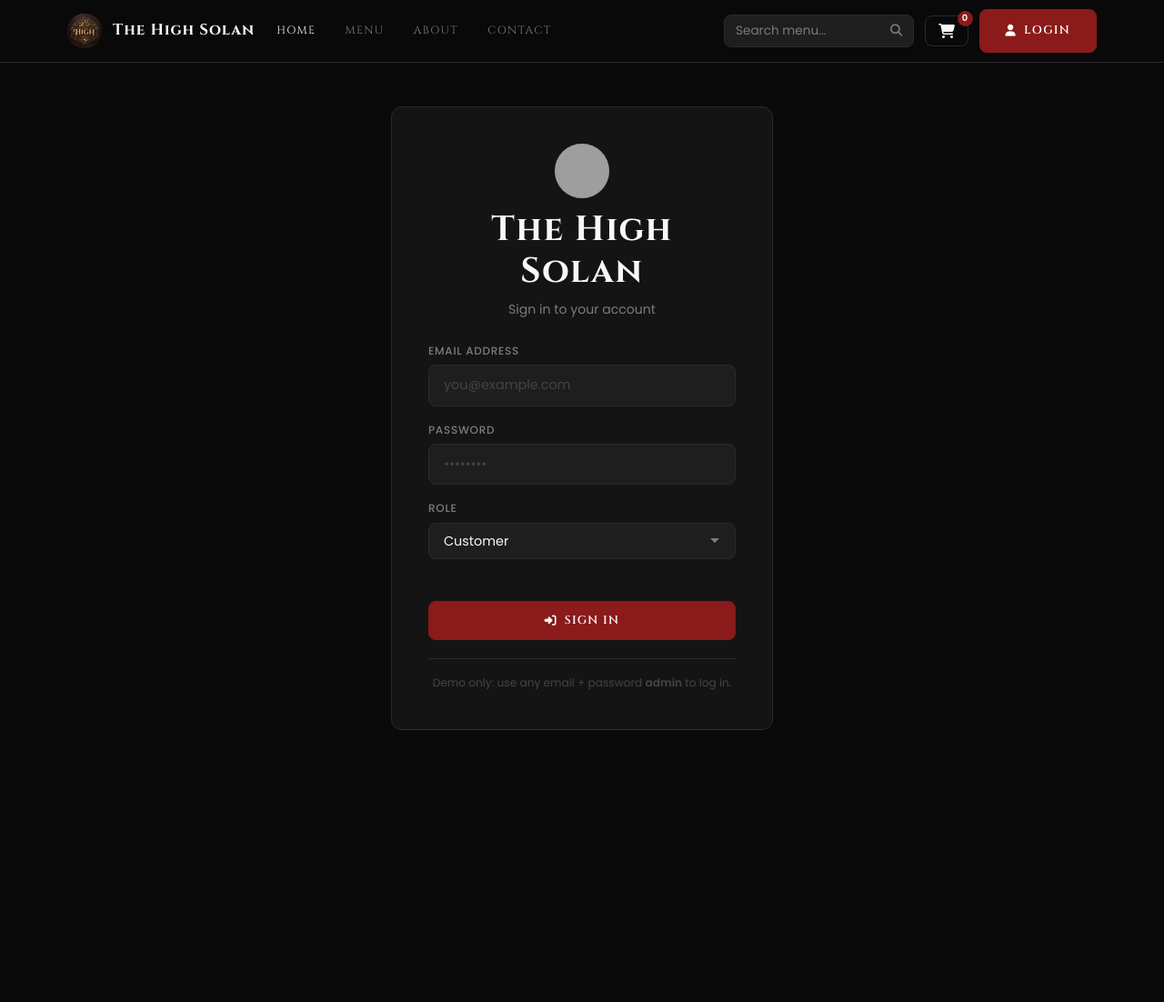
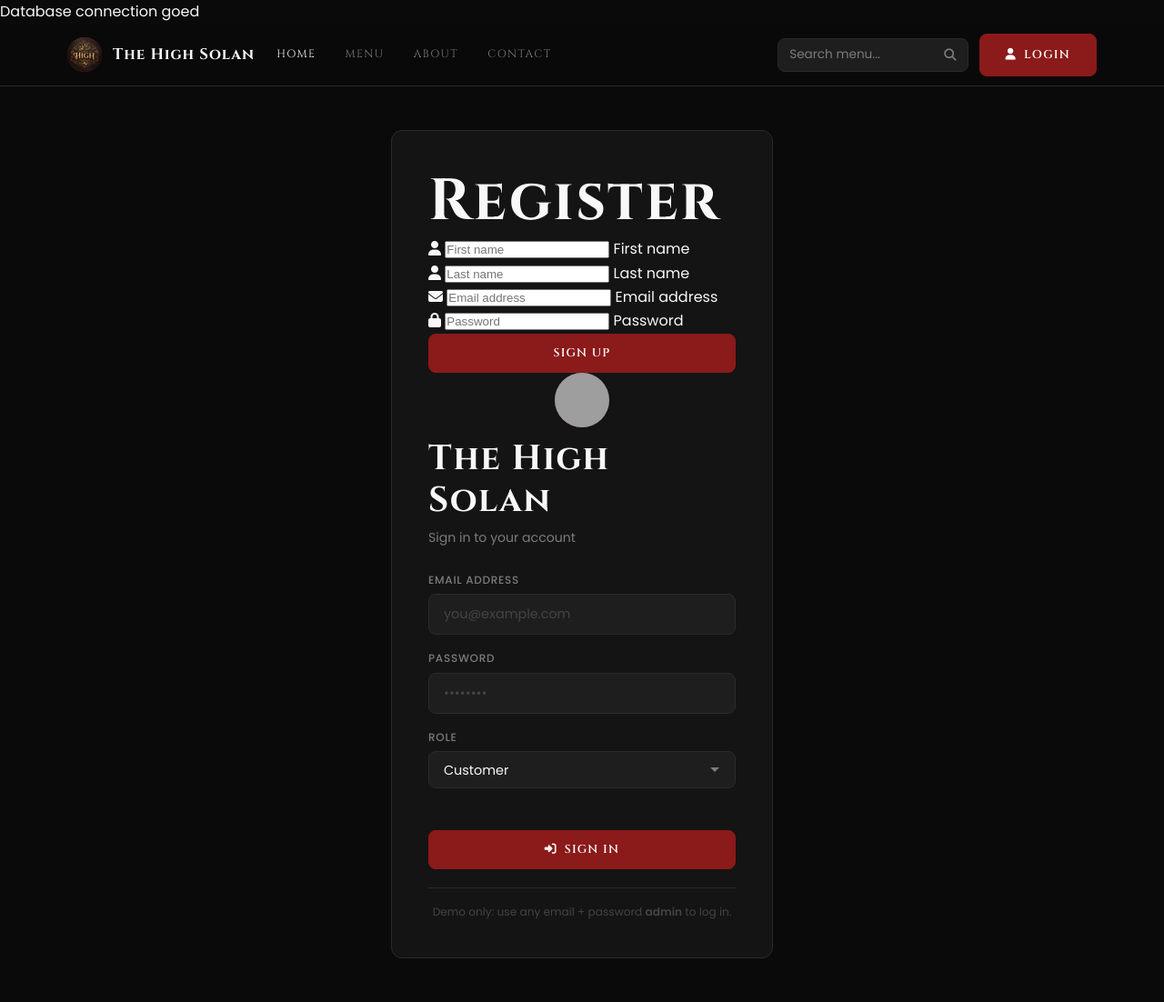
Before and after one commit to jamiedegans/website-The-High, a PHP site: page /login.php in a window 1280 px wide. Shown: the whole page at 91% size. Before the commit the page ends 803 px from the top, so only its background shows below. Run offline with PHP 8.4, Linux system fonts and the light colour scheme; grey boxes are pictures that could not be loaded.

Commit message:
Add search form, auth, logout &
Move search UI into a form (header + costums/searchbar.php) and add basic server-side search (GET -> menu.php). Clean up menu.php by removing debug output and the large inline search bar. Comment out legacy JS menu card/allergen/search functions. Add basic auth handling in login.php (registration + login flow) and include database.php; add logout.php to destroy session and redirect. Replace opdrachten.php content with a web-component button playground demo. Note: several new handlers contain mixed DB APIs, insecure hashing (md5), and some typos/unfinished logic that should be fixed in follow-up commits. and classes needed to be added for styling and more testing

```diff
--- a/costums/header.php
+++ b/costums/header.php
@@ -11,15 +11,20 @@
             <a href="contact.php" class="nav-link">Contact</a>
         </nav>
         <div class="header-actions">
-            <div class="search-bar">
-                <input type="text" placeholder="Search menu..."
-                    onkeydown="if(event.key==='Enter') window.location='menu.php?q='+this.value" />
-                <button class="search-btn"><i class="fa fa-search"></i></button>
-            </div>
-            <a href="cart.php" class="cart-btn">
+            <form name="searchBar" action="menu.php" method="get">
+                <div class="search-bar">
+                    <input class="form-input" name="zoekopdracht" type="text" placeholder="Search menu..." />
+                    <button class="search-btn" type="submit" name="submit" value="Search">
+                        <i class="fa fa-search"></i>
+                    </button>
+                </div>
+            </form>
+
+            <!-- <a href="cart.php" class="cart-btn">
                 <i class="fa fa-shopping-cart"></i>
                 <span class="cart-count" id="cart-badge">0</span>
-            </a>
+            </a> -->
+
             <a href="login.php" class="btn btn-primary">
                 <i class="fa fa-user"></i> Login
             </a>
--- a/javascript/javascript.js
+++ b/javascript/javascript.js
@@ -100,69 +100,69 @@ function logoutUser() {
    BUILD MENU CARD — returns HTML string
    Reused on index.html (featured) and menu.html (full grid)
 ---------------------------------------------------------- */
-function buildMenuCard(item) {
-    /* Build allergen tag HTML */
-    let allergenTags = '';
-    item.allergens.forEach(function (a) {
-        allergenTags += '<span class="allergen-tag">' + a + '</span>';
-    });
+// function buildMenuCard(item) {
+//     /* Build allergen tag HTML */
+//     let allergenTags = '';
+//     item.allergens.forEach(function (a) {
+//         allergenTags += '<span class="allergen-tag">' + a + '</span>';
+//     });
 
-    return `
-    <div class="menu-card">
+//     return `
+//     <div class="menu-card">
 
-      <div class="card-img-wrap">
-        <img src="${item.image}" alt="${item.name}" />
-        <span class="card-badge">${item.category}</span>
-      </div>
+//       <div class="card-img-wrap">
+//         <img src="${item.image}" alt="${item.name}" />
+//         <span class="card-badge">${item.category}</span>
+//       </div>
 
-      <div class="card-body">
-        <h3 class="card-title">${item.name}</h3>
-        <p class="card-desc">${item.description}</p>
-        <p class="card-price">€ ${item.price.toFixed(2)}</p>
+//       <div class="card-body">
+//         <h3 class="card-title">${item.name}</h3>
+//         <p class="card-desc">${item.description}</p>
+//         <p class="card-price">€ ${item.price.toFixed(2)}</p>
 
-        <!-- Toggle button — shows ingredients & allergens -->
-        <button class="btn-allergen" onclick="toggleAllergens(${item.id})">
-          <i class="fa fa-info-circle"></i> Ingredients & Allergens
-        </button>
+//         <!-- Toggle button — shows ingredients & allergens -->
+//         <button class="btn-allergen" onclick="toggleAllergens(${item.id})">
+//           <i class="fa fa-info-circle"></i> Ingredients & Allergens
+//         </button>
 
-        <!-- Allergen panel — hidden by default, opens on click -->
-        <div class="allergen-panel" id="allergen-${item.id}">
-          <p><strong>Ingredients:</strong> ${item.ingredients.join(', ')}</p>
-          <p><strong>Allergens:</strong></p>
-          <div class="allergen-tags">${allergenTags}</div>
-        </div>
+//         <!-- Allergen panel — hidden by default, opens on click -->
+//         <div class="allergen-panel" id="allergen-${item.id}">
+//           <p><strong>Ingredients:</strong> ${item.ingredients.join(', ')}</p>
+//           <p><strong>Allergens:</strong></p>
+//           <div class="allergen-tags">${allergenTags}</div>
+//         </div>
 
-        <button class="btn btn-primary btn-sm" onclick="addToCart(${item.id})">
-          <i class="fa fa-plus"></i> Add to Cart
-        </button>
-      </div>
+//         <button class="btn btn-primary btn-sm" onclick="addToCart(${item.id})">
+//           <i class="fa fa-plus"></i> Add to Cart
+//         </button>
+//       </div>
 
-    </div>
-  `;
-}
+//     </div>
+//   `;
+// }
 
-/* Toggle allergen panel open/closed */
-function toggleAllergens(itemId) {
-    const panel = document.getElementById('allergen-' + itemId);
-    if (panel) panel.classList.toggle('open');
-}
+// /* Toggle allergen panel open/closed */
+// function toggleAllergens(itemId) {
+//     const panel = document.getElementById('allergen-' + itemId);
+//     if (panel) panel.classList.toggle('open');
+// }
 
 
-/* ----------------------------------------------------------
-   SEARCH — filter menu items by name, description or ingredients
----------------------------------------------------------- */
-function searchMenu(query) {
-    const q = query.trim().toLowerCase();
-    if (q === '') return menuItems;
+// /* ----------------------------------------------------------
+//    SEARCH — filter menu items by name, description or ingredients
+// ---------------------------------------------------------- */
+// function searchMenu(query) {
+//     const q = query.trim().toLowerCase();
+//     if (q === '') return menuItems;
 
-    return menuItems.filter(function (item) {
-        return (
-            item.name.toLowerCase().includes(q) ||
-            item.description.toLowerCase().includes(q) ||
-            item.ingredients.join(' ').toLowerCase().includes(q)
-        );
-    });
-}
+//     return menuItems.filter(function (item) {
+//         return (
+//             item.name.toLowerCase().includes(q) ||
+//             item.description.toLowerCase().includes(q) ||
+//             item.ingredients.join(' ').toLowerCase().includes(q)
+//         );
+//     });
+// }
 
 
 /* ----------------------------------------------------------
--- a/login.php
+++ b/login.php
@@ -1,3 +1,6 @@
+<?php
+include_once 'database.php';
+?>
 <!DOCTYPE html>
 <html lang="en">
 
@@ -20,15 +23,84 @@
     <!-- ===================== HEADER ===================== -->
     <?php
     include_once 'costums/header.php';
+
+    if (isset($_POST['submit'])) {
+        $email = $_POST['email'];
+        $password = $_POST['password'];
+        $checkemail = "SELECT * FROM users WHERE email='$email'";
+        $result = $pdo->query($checkemail);
+        $results = $conn->query("$checkemail");
+        if ($result->num_rows() > 0) {
+            echo "Email exists, proceed with login";
+        } else {
+            echo "Email does not exist";
+            $insertQuery="INSERT INTO users (email, password)
+            VALUES ('$email', '$password')";
+            if ($conn->query($insertQuery)== TRUE) {
+                echo "New record created successfully";
+                header("location: index.php");
+            } else {
+                echo "Error: " . $conn->error;
+            }
+        }
+    }
+    if(isset($_POST['submit'])){
+       $email = $_POST['email'];
+         $password = $_POST['password'];
+         $password = md5($password);
+         $sql = "SELECT * FROM users WHERE email='$email' AND password='$password'";
+         $result = $conn->query($sql);
+         if ($result->num_rows() > 0) {
+            session_start();
+            $_SESSION['email'] = $email;
+            header("location: opdrachten.php");
+            exit();
+
+        } else {
+            echo "Invalid email or password";
+
+        }
+    }
     ?>
     <!-- ===================== MAIN ===================== -->
     <main class="site-main">
 
         <div class="auth-wrapper">
             <div class="auth-card">
+                <div>
+                    <h1>Register</h1>
+                    <form method="post" action="">
+                        <div class="">
+                            <i class="fas fa-user"></i>
+                            <input type="text" name="fNAme" id="FName" placeholder="First name" required />
+                            <label for="FName">First name</label>
+                        </div>
+                        <div class="input-group">
+                            <i class="fas fa-user"></i>
+                            <input type="text" name="lNAme" id="LName" placeholder="Last name" required />
+                            <label for="LName">Last name</label>
+
+                        </div>
+                        <div class="input-group">
+                            <i class="fas fa-envelope"></i>
+                            <input type="email" name="email" id="email" placeholder="Email address" required />
+                            <label for="email">Email address</label>
+                        </div>
+                        <div class="input-group">
+                            <i class="fas fa-lock"></i>
+                            <input type="password" name="password" id="password" placeholder="Password" required />
+                            <label for="password">Password</label>
+                        </div>
+                        <input type="submit" value="Sign Up" name="SignUp" class="btn btn-primary btn-full" />
+                    </form>
+                </div>
+
+
+
+
 
                 <!-- Logo + title -->
-                <div class="auth-header">
+                <div cla44ss="auth-header">
                     <img src="img/logo.png" alt="The High Solan" class="auth-logo-img" />
                     <h2>The High Solan</h2>
                     <p class="subtitle">Sign in to your account</p>
--- /dev/null
+++ b/logout.php
@@ -0,0 +1,4 @@
+<?php
+session_destroy();
+header("location: index.php");
+?>
```
Also changed, not shown: costums/searchbar.php (+24 -3 lines), index.php (+9 -34 lines), menu.php (+1 -11 lines).
